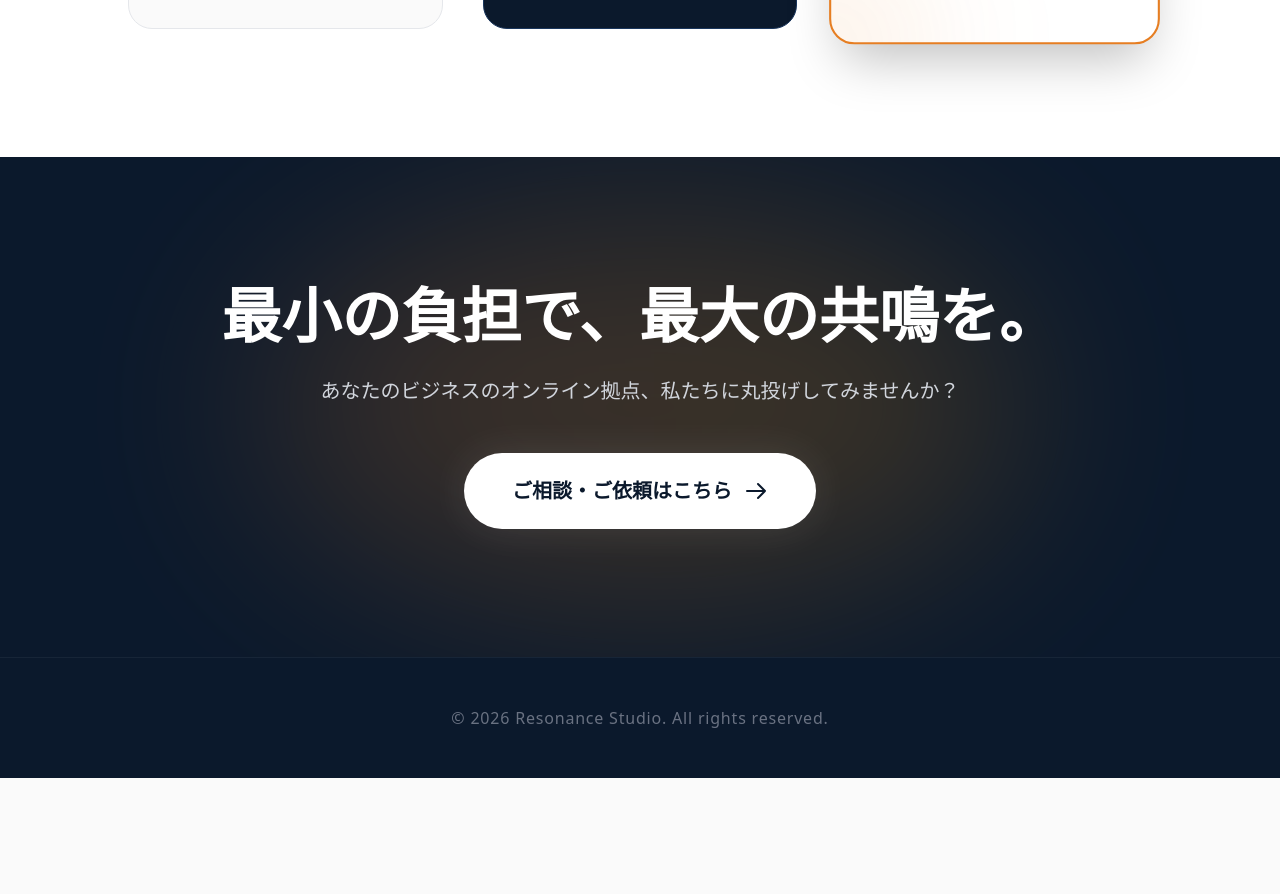
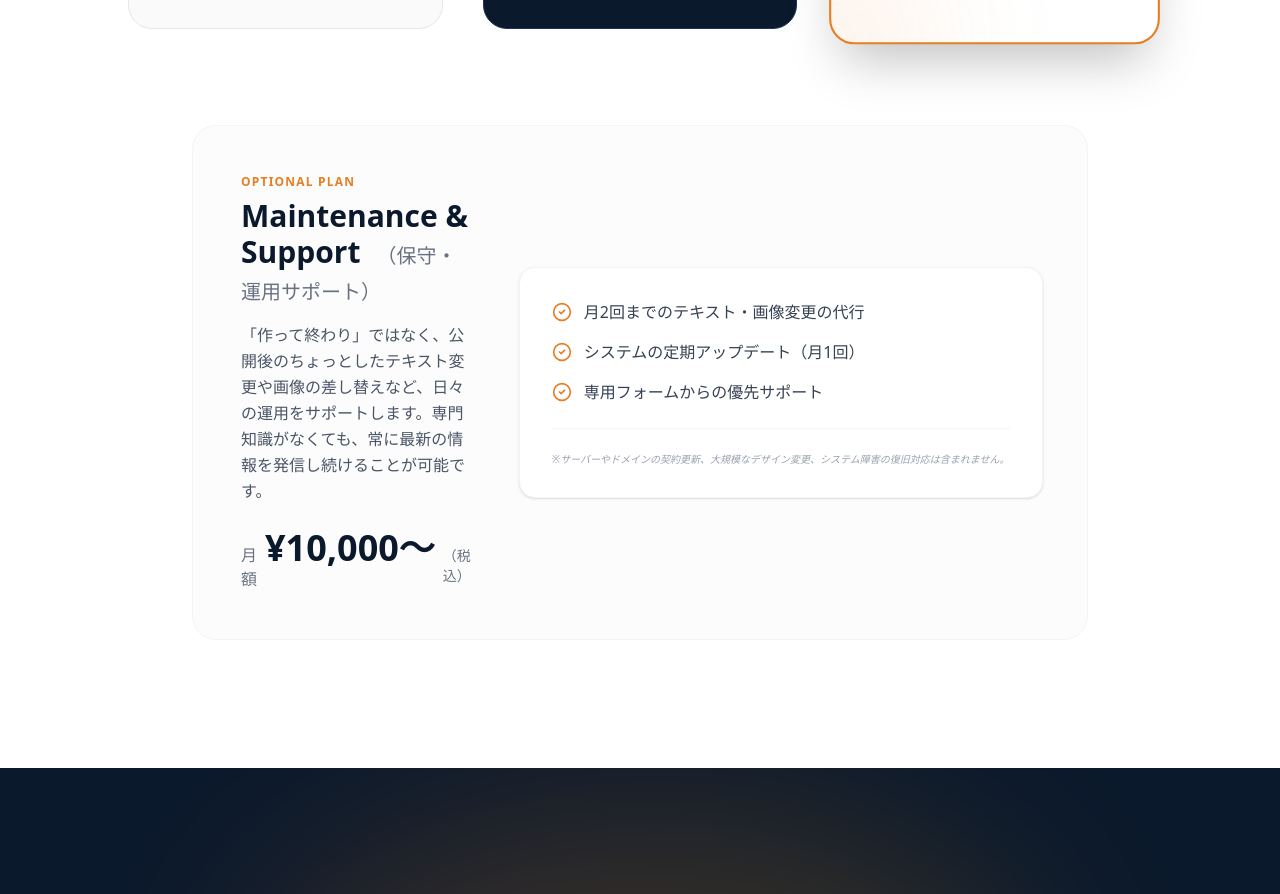
Before and after one commit to terror77x/resonance-studio-portfolio, a Next.js app: page / in a window 1280 px wide. Shown: the part 5260-6154 px from the top of the page. Before the commit the page ends 6038 px from the top, so only its background shows below. Built offline with nearby package versions, Linux system fonts and the light colour scheme; a web font is replaced by a local one.

Commit message:
feat: add Maintenance & Support option to Pricing

```diff
--- a/src/components/Pricing.tsx
+++ b/src/components/Pricing.tsx
@@ -154,6 +154,52 @@ export default function Pricing() {
             </ul>
           </motion.div>
         </motion.div>
+
+        {/* Maintenance & Support Section */}
+        <motion.div
+          initial={{ opacity: 0, y: 30 }}
+          whileInView={{ opacity: 1, y: 0 }}
+          viewport={{ once: true, margin: "-100px" }}
+          transition={{ duration: 0.8, delay: 0.2 }}
+          className="mt-16 md:mt-24 max-w-4xl mx-auto"
+        >
+          <div className="bg-gray-50/50 rounded-3xl p-8 md:p-12 border border-gray-100 flex flex-col md:flex-row items-center gap-8 md:gap-12">
+            <div className="flex-1 text-center md:text-left">
+              <span className="text-[var(--color-resonance)] font-bold text-xs uppercase tracking-widest mb-2 block">Optional Plan</span>
+              <h3 className="text-2xl md:text-3xl font-bold text-[var(--color-navy)] mb-4">Maintenance & Support<br className="md:hidden" /><span className="text-lg md:text-xl font-normal ml-0 md:ml-4 text-gray-500">（保守・運用サポート）</span></h3>
+              <p className="text-gray-600 mb-6 leading-relaxed">
+                「作って終わり」ではなく、公開後のちょっとしたテキスト変更や画像の差し替えなど、日々の運用をサポートします。専門知識がなくても、常に最新の情報を発信し続けることが可能です。
+              </p>
+              <div className="flex items-baseline justify-center md:justify-start gap-2">
+                <span className="text-gray-500 font-medium">月額</span>
+                <span className="text-3xl md:text-4xl font-bold text-[var(--color-navy)]">¥10,000〜</span>
+                <span className="text-gray-500 text-sm">（税込）</span>
+              </div>
+            </div>
+
+            <div className="w-full md:w-auto shrink-0 bg-white p-6 md:p-8 rounded-2xl shadow-sm border border-gray-100">
+              <ul className="space-y-4 text-sm md:text-base text-gray-700">
+                <li className="flex items-center">
+                  <CheckCircle2 className="w-5 h-5 text-[var(--color-resonance)] shrink-0 mr-3" />
+                  <span>月2回までのテキスト・画像変更の代行</span>
+                </li>
+                <li className="flex items-center">
+                  <CheckCircle2 className="w-5 h-5 text-[var(--color-resonance)] shrink-0 mr-3" />
+                  <span>システムの定期アップデート（月1回）</span>
+                </li>
+                <li className="flex items-center">
+                  <CheckCircle2 className="w-5 h-5 text-[var(--color-resonance)] shrink-0 mr-3" />
+                  <span>専用フォームからの優先サポート</span>
+                </li>
+              </ul>
+              <div className="mt-6 pt-6 border-t border-gray-100 italic">
+                <p className="text-[10px] text-gray-400 text-center md:text-left leading-tight">
+                  ※サーバーやドメインの契約更新、大規模なデザイン変更、システム障害の復旧対応は含まれません。
+                </p>
+              </div>
+            </div>
+          </div>
+        </motion.div>
       </div>
     </section>
   );
```
